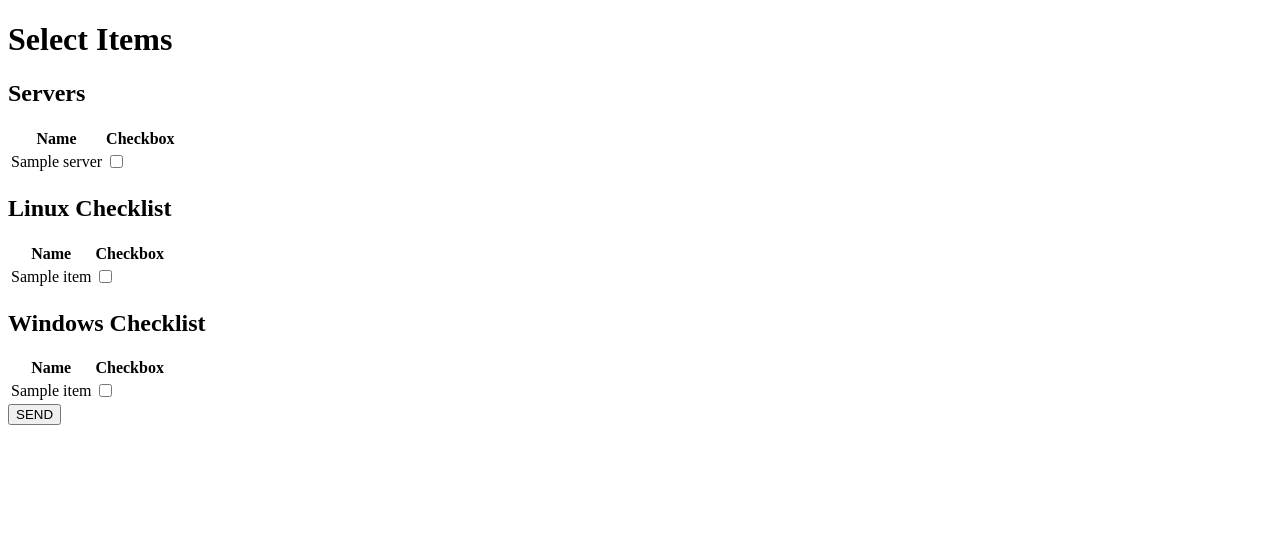
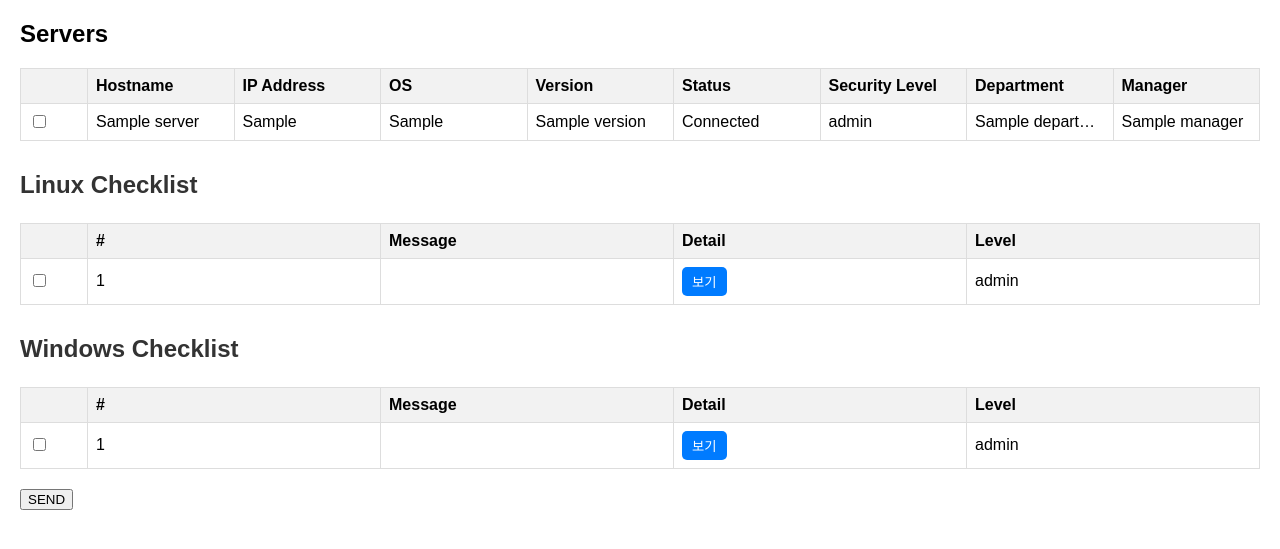
Before and after one commit to Takaluk/AnsibleControlService_Flask, a Flask app: template templates/scan_template.html in a window 1280 px wide. Shown: the top 549 px of the page. Run offline with Flask 2, Linux system fonts and the light colour scheme; the template is opened without the code that fills it: most values are stand-ins (such as "Sample title", 1, 10 or a date in 2020).

Commit message:
fix: add scan select fucntion

```diff
--- a/templates/scan_template.html
+++ b/templates/scan_template.html
@@ -1,62 +1,161 @@
-<!doctype html>
-<html lang="en">
+<!DOCTYPE html>
+<html lang="ko">
 <head>
     <meta charset="UTF-8">
     <meta name="viewport" content="width=device-width, initial-scale=1.0">
     <title>Scan Page</title>
+    <style>
+        body {
+            font-family: Arial, sans-serif;
+            margin: 20px;
+        }
+        table {
+            width: 100%;
+            border-collapse: collapse;
+            margin-bottom: 20px;
+            overflow: hidden; /* 테이블이 늘어나지 않도록 */
+            table-layout: fixed; /* 고정된 레이아웃 */
+        }
+        th, td {
+            border: 1px solid #ddd;
+            padding: 8px;
+            text-align: left;
+            overflow: hidden; /* 내용이 넘치면 숨김 */
+            text-overflow: ellipsis; /* 넘치는 내용 생략 */
+            white-space: nowrap; /* 줄바꿈 방지 */
+        }
+        th {
+            background-color: #f2f2f2;
+            font-weight: bold;
+        }
+        tr:hover {
+            background-color: #f5f5f5;
+        }
+        h3 {
+            margin-top: 30px;
+            font-size: 1.5em;
+            color: #333;
+        }
+        .checkbox-cell {
+            width: 50px; /* Checkbox 열 너비 조정 */
+        }
+        .detail-btn {
+            background-color: #007bff;
+            color: white;
+            border: none;
+            padding: 5px 10px;
+            cursor: pointer;
+            border-radius: 5px;
+        }
+        .popup {
+            display: none;
+            position: fixed;
+            left: 0;
+            top: 0;
+            width: 100%;
+            height: 100%;
+            background-color: rgba(0,0,0,0.7);
+            z-index: 1000;
+            justify-content: center;
+            align-items: center;
+        }
+        .popup-content {
+            background: white;
+            padding: 20px;
+            border-radius: 5px;
+            width: 80%;
+            max-width: 600px;
+        }
+        .close {
+            cursor: pointer;
+            color: red;
+            float: right;
+            font-size: 20px;
+        }
+    </style>
 </head>
 <body>
-    <h1>Select Items</h1>
+
 <form method="POST">
     <h2>Servers</h2>
     <table>
         <thead>
             <tr>
-                    <th>Name</th>
-                    <th>Checkbox</th>
+                <th class="checkbox-cell"></th>
+                <th>Hostname</th>
+                <th>IP Address</th>
+                <th>OS</th>
+                <th>Version</th>
+                <th>Status</th>
+                <th>Security Level</th>
+                <th>Department</th>
+                <th>Manager</th>
             </tr>
         </thead>
         <tbody>
             {% for server in servers %}
             <tr>
-                        <td>{{ server }}</td>
-                        <td><input type="checkbox" name="servers" value="{{ server }}"></td>
+                <td class="checkbox-cell"><input type="checkbox" name="servers" value="{{ server.name }}"></td>
+                <td>{{ server.name }}</td>
+                <td>{{ server.ip }}</td>
+                <td>{{ server.os }}</td>
+                <td>{{ server.version }}</td>
+                <td>{{ server.status }}</td>
+                <td>{{ server.security_level }}</td>
+                <td>{{ server.department }}</td>
+                <td>{{ server.manager }}</td>
             </tr>
             {% endfor %}
         </tbody>
     </table>
 
-        <h2>Linux Checklist</h2>
+    <h3>Linux Checklist</h3>
     <table>
         <thead>
             <tr>
-                    <th>Name</th>
-                    <th>Checkbox</th>
+                <th class="checkbox-cell"></th>
+                <th>#</th>
+                <th>Message</th>
+                <th>Detail</th>
+                <th>Level</th>
             </tr>
         </thead>
         <tbody>
             {% for item in linux_checklist %}
             <tr>
-                        <td>{{ item }}</td>
-                        <td><input type="checkbox" name="linux_checklist" value="{{ item }}"></td>
+                <td class="checkbox-cell"><input type="checkbox" name="linux_checklist" value="{{ item.number }}"></td>
+                <td>{{ item.number }}</td>
+                <td>{{ item.msg }}</td>
+                <td>
+                    <button class="detail-btn" onclick="showPopup('{{ item.detail }}')">보기</button>
+                </td>
+                <td>{{ item.level }}</td>
             </tr>
             {% endfor %}
         </tbody>
     </table>
 
-        <h2>Windows Checklist</h2>
+    <h3>Windows Checklist</h3>
     <table>
         <thead>
             <tr>
-                    <th>Name</th>
-                    <th>Checkbox</th>
+                <th class="checkbox-cell"></th>
+                <th>#</th>
+                <th>Message</th>
+                <th>Detail</th>
+                <th>Level</th>
             </tr>
         </thead>
         <tbody>
             {% for item in windows_checklist %}
             <tr>
-                        <td>{{ item }}</td>
-                        <td><input type="checkbox" name="windows_checklist" value="{{ item }}"></td>
+                <td class="checkbox-cell"><input type="checkbox" name="windows_checklist" value="{{ item.number }}"></td>
+                <td>{{ item.number }}</td>
+                <td>{{ item.msg }}</td>
+                <td>
+                    <button class="detail-btn" onclick="showPopup('{{ item.detail }}')">보기</button>
+                </td>
+                <td>{{ item.level }}</td>
             </tr>
             {% endfor %}
         </tbody>
@@ -64,5 +163,32 @@
 
     <button type="submit">SEND</button>
 </form>
+
+<div class="popup" id="popup">
+    <div class="popup-content">
+        <span class="close" onclick="closePopup()">&times;</span>
+        <h3>Detail</h3>
+        <p id="popup-text"></p>
+    </div>
+</div>
+
+<script>
+    function showPopup(detail) {
+        document.getElementById('popup-text').innerText = detail;
+        document.getElementById('popup').style.display = 'flex';
+    }
+
+    function closePopup() {
+        document.getElementById('popup').style.display = 'none';
+    }
+
+    // 페이지 클릭 시 팝업 닫기 (배경 클릭 시)
+    window.onclick = function(event) {
+        if (event.target == document.getElementById('popup')) {
+            closePopup();
+        }
+    }
+</script>
+
 </body>
 </html>
```
Also changed, not shown: report.py (+10 -2 lines), scan.py (+42 -3 lines), status.py (+28 -6 lines), templates/status_template.html (+58 -40 lines). Lines whose indentation alone changed are shown as unchanged.
